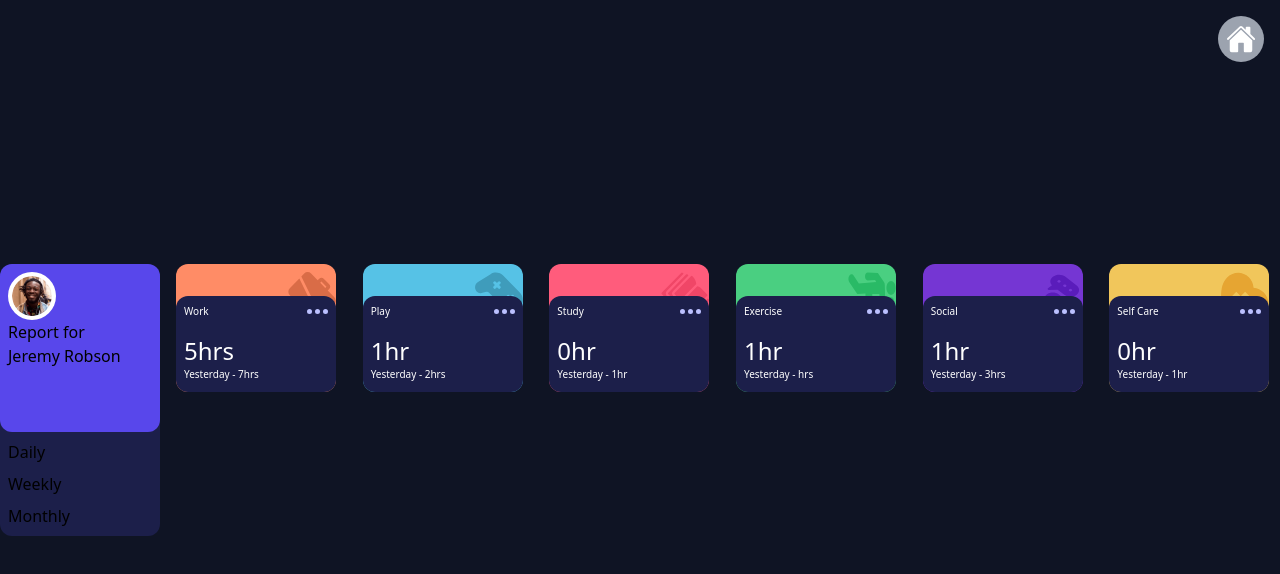
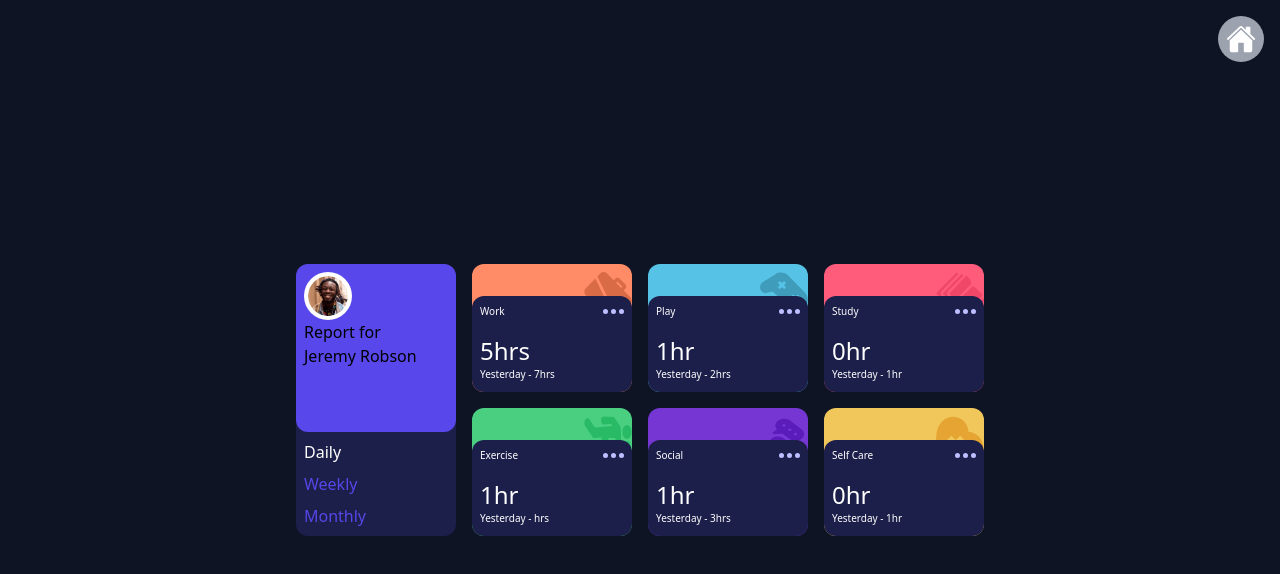
Before and after one commit to felipesdiseno/frontendmentor, a Next.js app: page /trackingtimepage in a window 1280 px wide. Shown: the top 574 px of the page. Built offline with nearby package versions, Linux system fonts and the light colour scheme.

Commit message:
se realizo condicional de selección para daily, weekly y monthly

```diff
--- a/src/app/trackingtimepage/page.tsx
+++ b/src/app/trackingtimepage/page.tsx
@@ -7,13 +7,13 @@ import { timeDailyInfo } from "@/lib/timeTracking";
 function TrackingTimePage() {
   return (
     <div className="h-screen w-screen bg-[#0F1424] flex items-center justify-center">
-      <div className="flex md:flex-row sm:flex-col   gap-4">
+      <div className="flex md:flex-row sm:flex-col gap-4">
         <TimeTRackingC />
-        {timeDailyInfo.map((info, index) => (
-          <div className=" grid md:grid-cols-3 sm:grid-cols-1 gap-4">
+        <div className=" grid md:grid-cols-3 sm:grid-cols-1 gap-4 ">
+          {timeDailyInfo.map((info, index) => (
             <ActivityCard key={index} {...info} />
-          </div>
-        ))}
+          ))}
+        </div>
       </div>
       <div className="absolute top-4 right-4 p-2 ml-2 rounded-full bg-gray-400 text-white hover:bg-gray-500 hover:cursor-pointer transform hover:scale-110 ease-in-out">
         <Link href={"/"}>
--- a/src/components/TimeTracking/index.tsx
+++ b/src/components/TimeTracking/index.tsx
@@ -1,6 +1,8 @@
+"use client";
 import React from "react";
-
+import { useState } from "react";
 function TimeTRackingC() {
+  const [selected, setSelected] = useState("daily");
   return (
     <div className="flex md:flex-row sm:flex-col gap-6 md:w-[160px] md:h-[272px] sm:w-[240px] sm:h-[74.66px]">
       <div className="flex flex-col bg-[#1C1F4A] rounded-xl">
@@ -16,9 +18,30 @@ function TimeTRackingC() {
           <h2>Jeremy Robson</h2>
         </div>
         <div className="flex md:flex-col sm:flex-row gap-2 sm:justify-between sm:items-center md:items-start p-2">
-          <h3>Daily</h3>
-          <h3>Weekly</h3>
-          <h3>Monthly</h3>
+          <h3
+            onClick={() => setSelected("daily")}
+            className={`cursor-pointer ${
+              selected === "daily" ? "text-white" : "text-[#5746E9]"
+            }`}
+          >
+            Daily
+          </h3>
+          <h3
+            onClick={() => setSelected("weekly")}
+            className={`cursor-pointer ${
+              selected === "weekly" ? "text-white" : "text-[#5746E9]"
+            }`}
+          >
+            Weekly
+          </h3>
+          <h3
+            onClick={() => setSelected("monthly")}
+            className={`cursor-pointer ${
+              selected === "monthly" ? "text-white" : "text-[#5746E9]"
+            }`}
+          >
+            Monthly
+          </h3>
         </div>
       </div>
     </div>
```
Also changed, not shown: src/components/TimeTracking/activityCard.tsx (+5 -5 lines).
